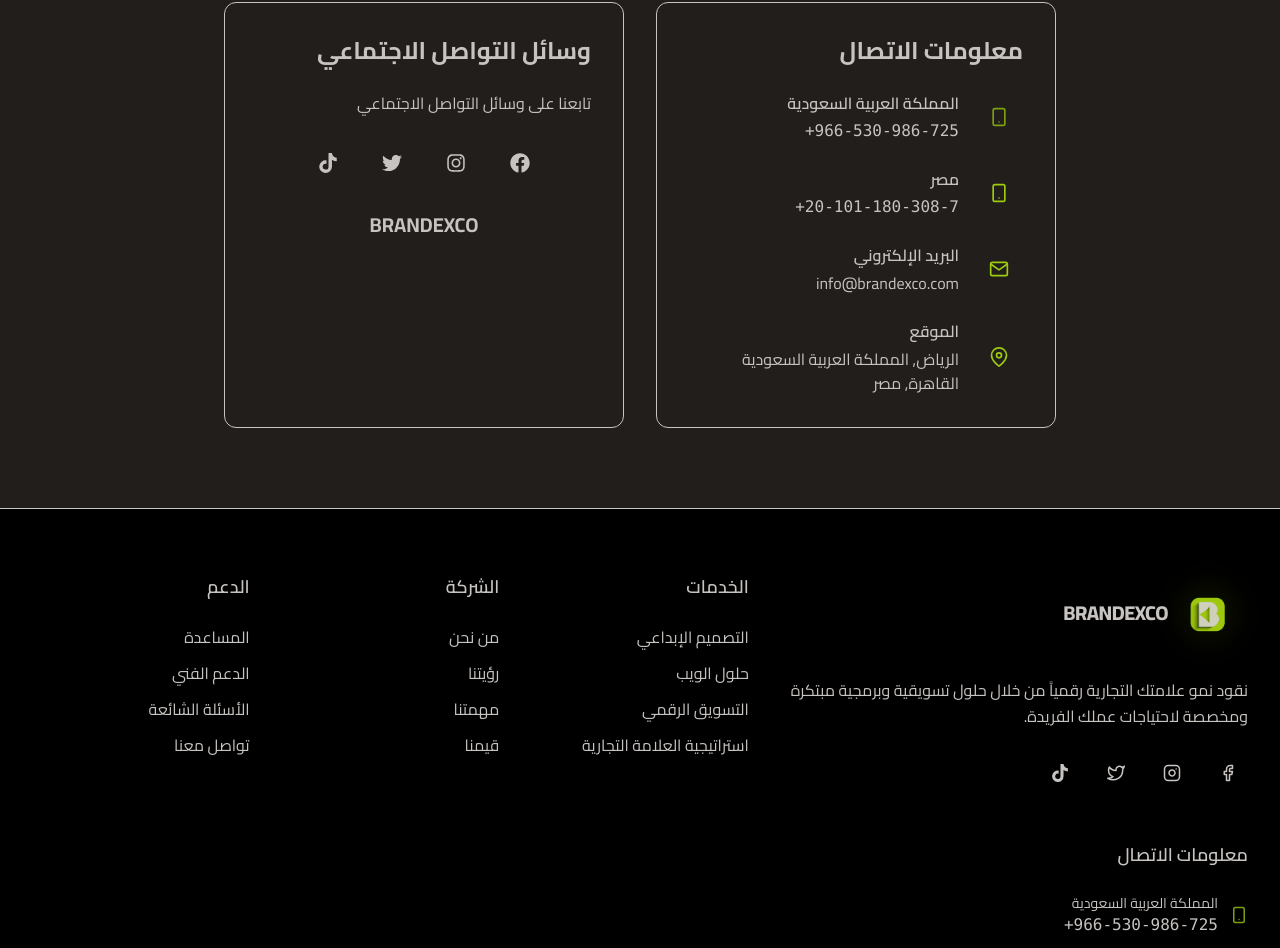
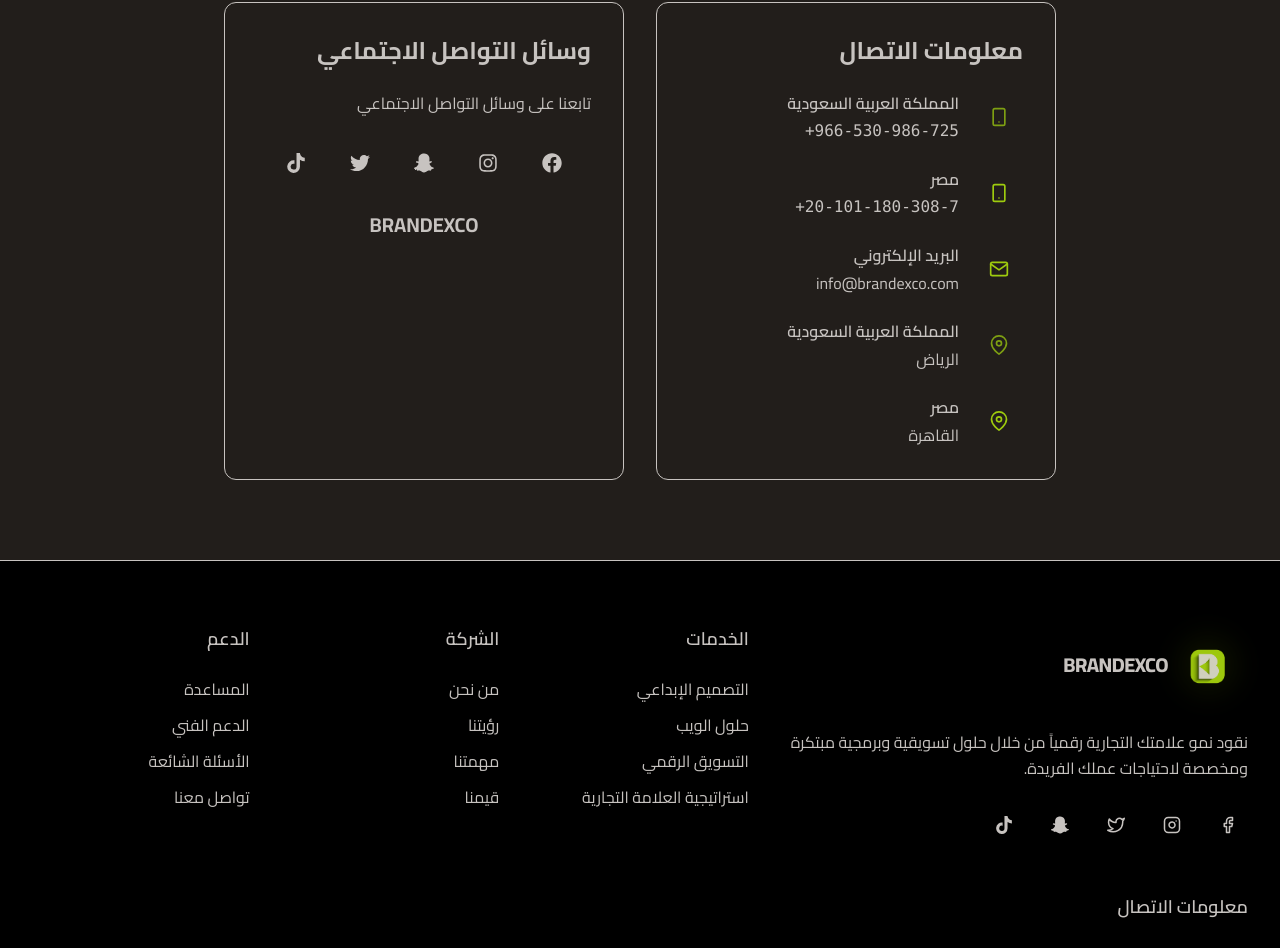
Before and after one commit to heshammmsaifff/brandexco, a React (Vite) app: page /contact in a window 1280 px wide. Shown: the part 1135-2083 px from the top of the page. Built offline with nearby package versions, Linux system fonts and the light colour scheme.

Commit message:
edit location icon and add snapchat icon

```diff
--- a/src/components/ContactPage.jsx
+++ b/src/components/ContactPage.jsx
@@ -1,7 +1,13 @@
 import React, { useState, useEffect } from "react";
 import { FiMail, FiSmartphone, FiMapPin } from "react-icons/fi";
 import { initEmailJS, sendEmail } from "../config/emailjs";
-import { FaFacebook, FaInstagram, FaTwitter, FaTiktok } from "react-icons/fa";
+import {
+  FaFacebook,
+  FaInstagram,
+  FaTwitter,
+  FaTiktok,
+  FaSnapchatGhost,
+} from "react-icons/fa";
 import SEOWrapper from "./SEOWrapper.jsx";
 import Breadcrumbs from "./Breadcrumbs.jsx";
 
@@ -130,7 +136,7 @@
         <div className="mx-auto max-w-4xl px-4 sm:px-6 lg:px-8">
           <div className="text-center mb-16">
             <h1 className="text-4xl sm:text-5xl font-bold text-brand-gray mb-6">
-              {lang === "ar" ? "تواصل معنا | CONTACT US" : "CONTACT US"}
+              {lang === "ar" ? "تواصل معنا" : "CONTACT US"}
             </h1>
             <p className="text-brand-gray/80 text-lg">
               {lang === "ar"
@@ -365,19 +371,37 @@
                   </div>
                 </div>
                 <div className="flex items-center gap-4">
+                  <div className="w-12 h-12 rounded-lg bg-brand-secondary/20 flex items-center justify-center flex-shrink-0">
+                    <FiMapPin className="text-brand-secondary text-xl" />
+                  </div>
+                  <div className={lang === "ar" ? "text-right" : "text-left"}>
+                    <h4 className="font-semibold text-brand-gray mb-1">
+                      {lang === "ar"
+                        ? "المملكة العربية السعودية"
+                        : "SAUDI ARABIA"}
+                    </h4>
+                    <p
+                      className="text-brand-gray/70"
+                      style={{ direction: "ltr" }}
+                    >
+                      {lang === "ar" ? "الرياض" : "Riyadh"}
+                    </p>
+                  </div>
+                </div>
+
+                <div className="flex items-center gap-4">
                   <div className="w-12 h-12 rounded-lg bg-brand-primary/20 flex items-center justify-center flex-shrink-0">
                     <FiMapPin className="text-brand-primary text-xl" />
                   </div>
-                  <div>
+                  <div className={lang === "ar" ? "text-right" : "text-left"}>
                     <h4 className="font-semibold text-brand-gray mb-1">
-                      {lang === "ar" ? "الموقع" : "location"}
+                      {lang === "ar" ? "مصر" : "EGYPT"}
                     </h4>
-                    <p className="text-brand-gray/70">
-                      {lang === "ar"
-                        ? "الرياض, المملكة العربية السعودية"
-                        : "Riyadh - Saudi Arabia"}
-                      <br />
-                      {lang === "ar" ? "القاهرة, مصر" : "Cairo - Egypt"}
+                    <p
+                      className="text-brand-gray/70"
+                      style={{ direction: "ltr" }}
+                    >
+                      {lang === "ar" ? "القاهرة" : "Cairo"}
                     </p>
                   </div>
                 </div>
@@ -414,6 +438,15 @@
                     <FaInstagram className="text-xl" />
                   </a>
                   <a
+                    href="https://www.snapchat.com/@brandexco?share_id=icCg9DkjGnI&locale=ar-EG"
+                    target="_blank"
+                    rel="noopener noreferrer"
+                    className="w-12 h-12 rounded-lg  flex items-center justify-center  hover:text-black transition-colors cursor-pointer"
+                    aria-label="Snapchat"
+                  >
+                    <FaSnapchatGhost className="text-xl" />
+                  </a>
+                  <a
                     href="https://x.com/brandexcoagency"
                     target="_blank"
                     rel="noopener noreferrer"
--- a/src/components/Footer.jsx
+++ b/src/components/Footer.jsx
@@ -2,14 +2,13 @@
 import { Link } from "react-router-dom";
 import {
   FiTwitter,
-  FiLinkedin,
   FiInstagram,
   FiFacebook,
   FiMail,
   FiSmartphone,
   FiMapPin,
 } from "react-icons/fi";
-import { FaTiktok } from "react-icons/fa";
+import { FaTiktok, FaSnapchatGhost } from "react-icons/fa";
 
 function Footer({ lang }) {
   const currentYear = new Date().getFullYear();
@@ -65,6 +64,11 @@
       name: "Twitter",
       icon: <FiTwitter />,
       url: "https://x.com/brandexcoagency",
+    },
+    {
+      name: "Snapchat",
+      icon: <FaSnapchatGhost />,
+      url: "https://www.snapchat.com/@brandexco?share_id=icCg9DkjGnI&locale=ar-EG",
     },
     {
       name: "TikTok",
@@ -242,7 +246,11 @@
                 {lang === "ar"
                   ? "الرياض, المملكة العربية السعودية"
                   : "Riyadh - Saudi Arabia"}
-                <br />
+              </p>
+            </div>
+            <div className="flex items-center gap-3">
+              <FiMapPin className="text-brand-primary text-lg" />
+              <p className="text-brand-gray">
                 {lang === "ar" ? "القاهرة, مصر" : "Cairo - Egypt"}
               </p>
             </div>
```
